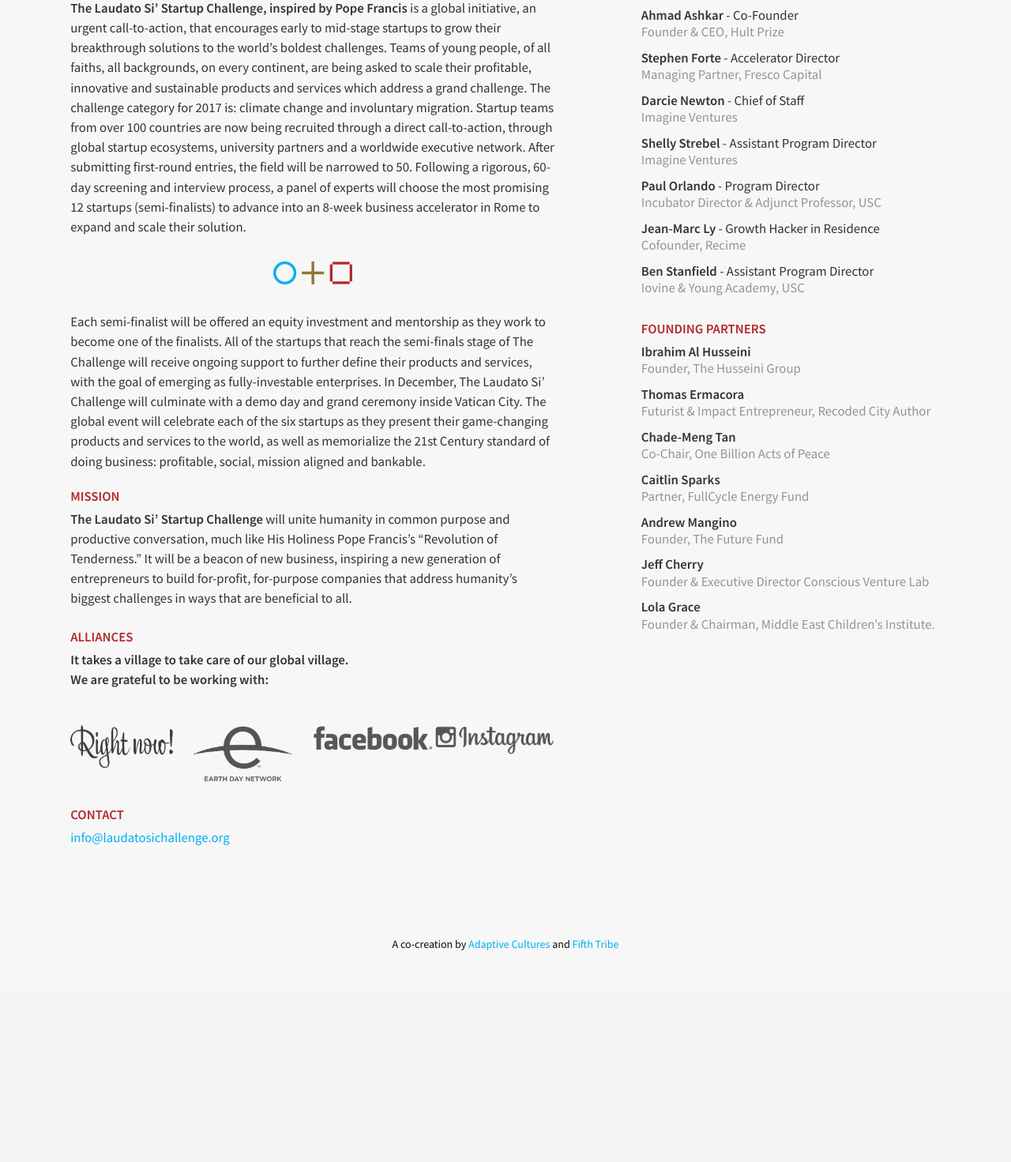
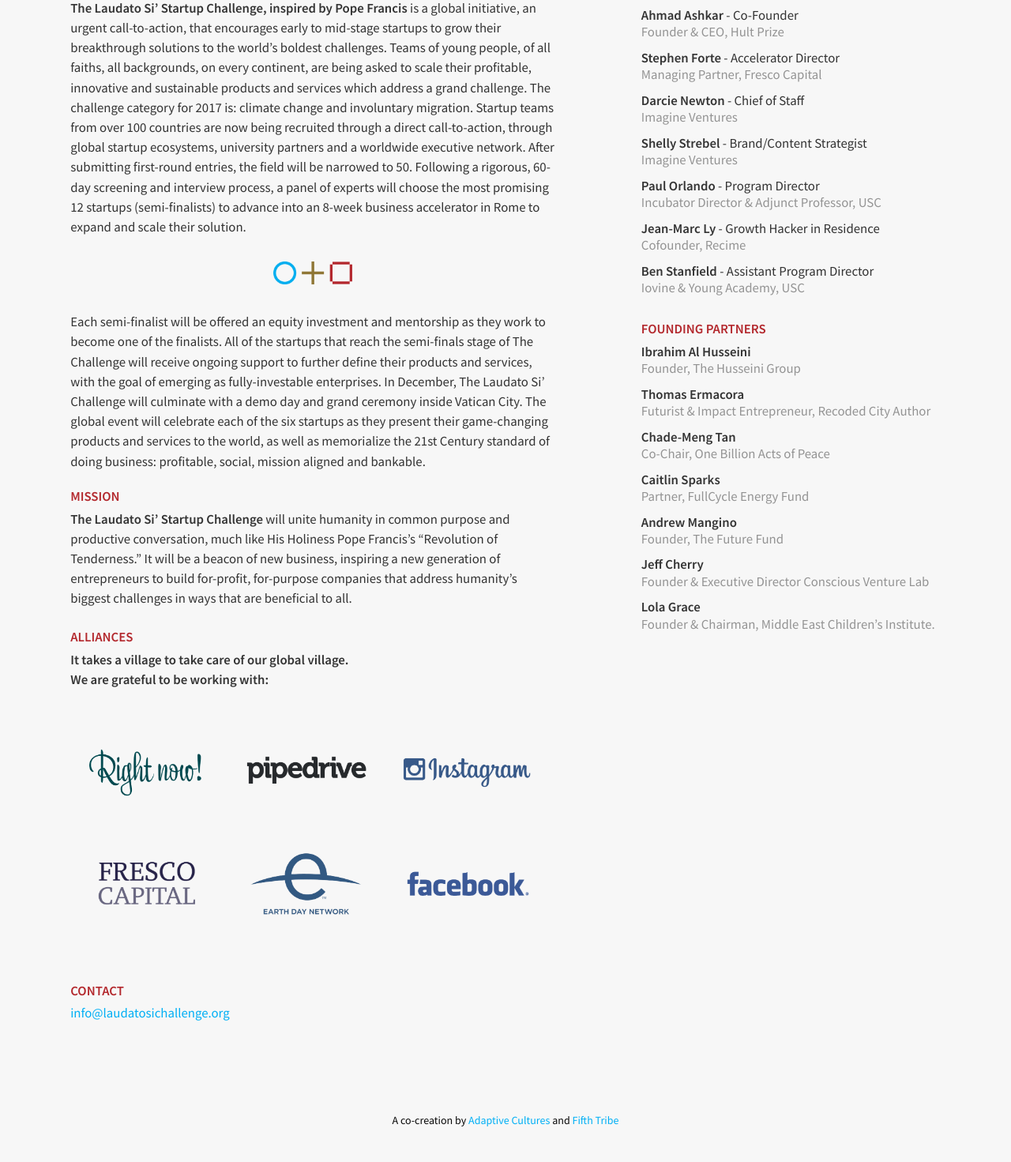
Before and after one commit to FifthTribe/vatican-challenge, a PHP site: page /about in a window 1280 px wide. Shown: the part 511-1982 px from the top of the page at 79% size. Before the commit the page ends 1714 px from the top, so only its background shows below. Run offline with PHP 8.4, Linux system fonts and the light colour scheme; some libraries are stand-ins or nearby versions.

Commit message:
fixed Shey's title on about page; added sponsors Fresco Capital, Pipedrive; added background color for HTML... AKA top and bottom of pages when scrolled

```diff
--- a/about.php
+++ b/about.php
@@ -39,24 +39,8 @@
                         <span>It takes a village to take care of our global village. <br>We are grateful to be working with:</span><br>
                       </p>
                     </li>
-                      <div class="small-12 column ally-col">
-                        <div class="content row">
-                          <div class="small-12 medium-3 column">
-                              <img class="ally-logo" alt="Right Now" src="img/right-now-logo.png">
-                          </div>
-
-                          <div class="small-12 medium-3 column">
-                              <img class="ally-logo" alt="Earth Day Network" src="img/earth-day-logo.png">
-                          </div>
-
-                          <div class="small-12 medium-3 column">
-                              <img class="ally-logo ally-lrg" alt="Facebook" src="img/facebook-logo.png">
-                          </div>
-
-                          <div class="small-12 medium-3 column">
-                              <img class="ally-logo ally-lrg" alt="Instagram" src="img/instagram-logo.png">
-                          </div>
-                        </div>
+                    <div class="sponsors">
+                      <img src="../img/sponsors-LSC.png">
                     </div>
 
               <br>
@@ -122,7 +106,7 @@
                 </li>
 		<li>
 		  <p>
-		    <span>Shelly Strebel</span> - Assistant Program Director
+		    <span>Shelly Strebel</span> - Brand/Content Strategist
 		  </p>
 		  <p class="title">
 		    Imagine Ventures
--- a/css/additional.css
+++ b/css/additional.css
@@ -1,4 +1,8 @@
 /*Changes to about page navigation*/
+html {
+  background-color: #cccccc !important;
+}
+
 .nav {
   background-color: white;
   position: fixed;
```
Also changed, not shown: img/sponsors-LSC.png (added).
